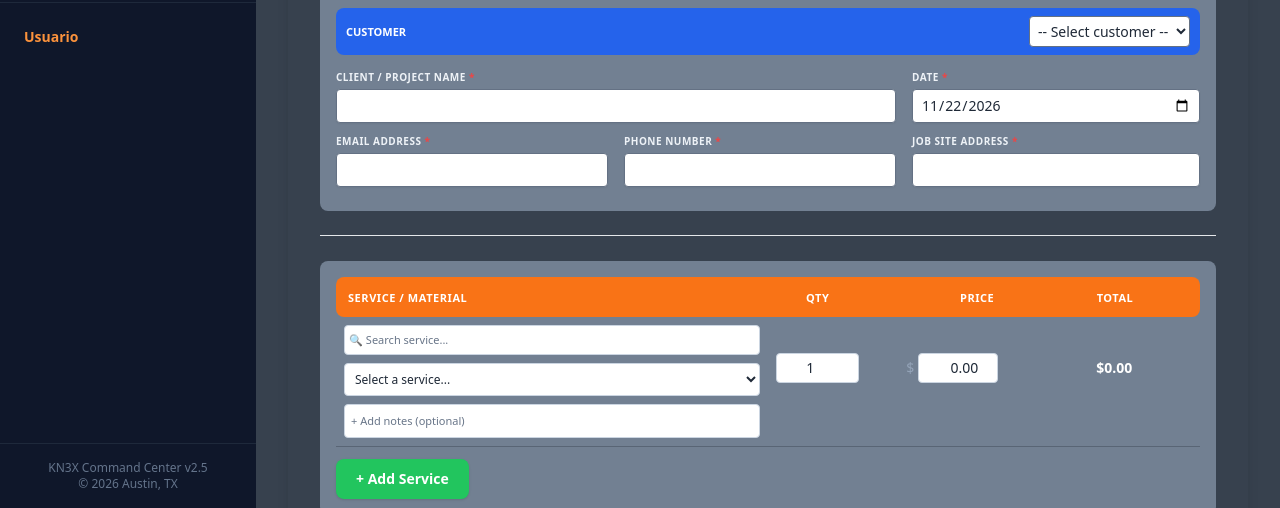
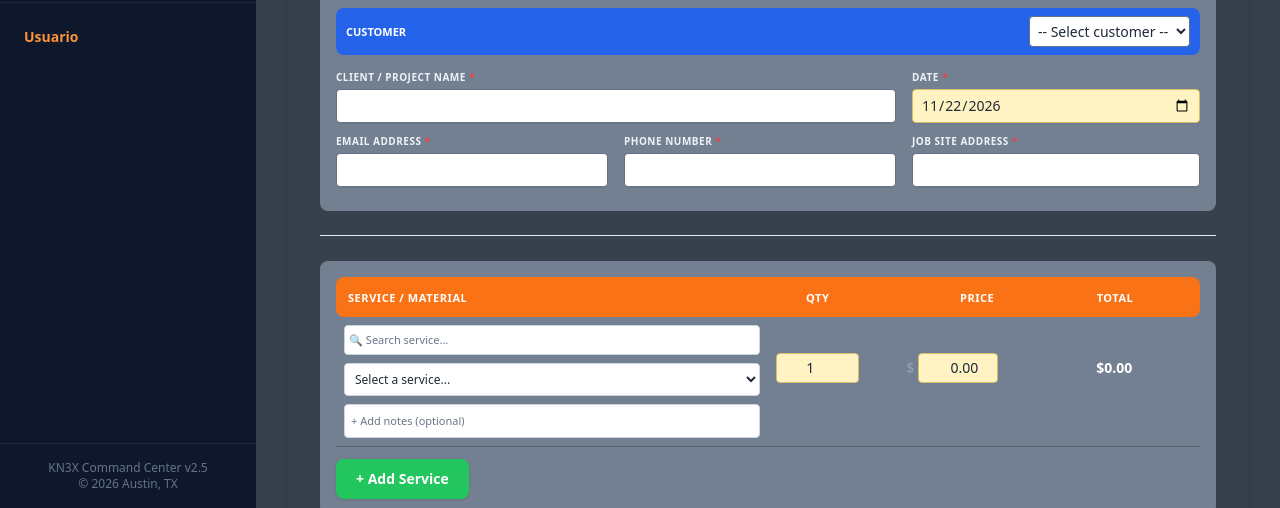
Before and after one commit to eknuth2024/KN3X-ESTIMATE, a website: page index.html in a window 1280 px wide. Shown: the part 292-800 px from the top of the page. Drawn offline with nearby package versions, Linux system fonts and the light colour scheme; no server answers.

Commit message:
Highlight completed data fields with pale yellow

```diff
--- a/index.html
+++ b/index.html
@@ -437,7 +437,20 @@
             .kn3x-workspace-shell .estimate-mobile-dock,
             .kn3x-workspace-shell.workspace-keyboard-open .estimate-mobile-dock { transition:none; }
         }
-    </style>
+
+/* Filled fields are a visual cue, independent of saving or validation. */
+@media screen {
+    #mainContent :is(input,select,textarea).field-has-value {
+        background-color:#fff3c4 !important;
+        color:#1f2937 !important;
+        border-color:#d8bd69 !important;
+    }
+    #mainContent input.field-has-value:-webkit-autofill {
+        -webkit-box-shadow:0 0 0 1000px #fff3c4 inset !important;
+        -webkit-text-fill-color:#1f2937 !important;
+    }
+}
+</style>
 
     <!-- KN3X Estimate browser and iPhone/iPad home-screen icons -->
     <link rel="icon" href="./favicon.ico?v=20261119" sizes="any">
@@ -2667,6 +2680,39 @@
 })();
 
 </script>
+
+<script>
+(() => {
+    const main = document.getElementById('mainContent');
+    if (!main) return;
+    let pending = false;
+    function refreshFilledFields() {
+        pending = false;
+        main.querySelectorAll('input,select,textarea').forEach(field => {
+            const editable = !field.disabled && !field.readOnly &&
+                !['hidden','file','checkbox','radio','button','submit','reset','image','range','color'].includes(field.type);
+            const placeholder = field.tagName === 'SELECT' &&
+                (!field.selectedOptions.length || field.selectedOptions[0].disabled);
+            field.classList.toggle('field-has-value',
+                editable && !placeholder && String(field.value).trim() !== '');
+        });
+    }
+    function scheduleRefresh() {
+        if (!pending) {
+            pending = true;
+            requestAnimationFrame(refreshFilledFields);
+        }
+    }
+    ['input','change','focusin','focusout','click','reset'].forEach(event =>
+        main.addEventListener(event,scheduleRefresh));
+    // Rendered rows, loaded records and translated options also refresh the cue.
+    new MutationObserver(scheduleRefresh).observe(main,{childList:true,subtree:true,characterData:true});
+    window.addEventListener('load',scheduleRefresh);
+    window.addEventListener('pageshow',scheduleRefresh);
+    window.addEventListener('kn3x:viewchange',scheduleRefresh);
+    scheduleRefresh();
+})();
+</script>
 <script src="workspace-account.js?v=mobile-dock-1" defer></script>
 </body>
 </html>
```
